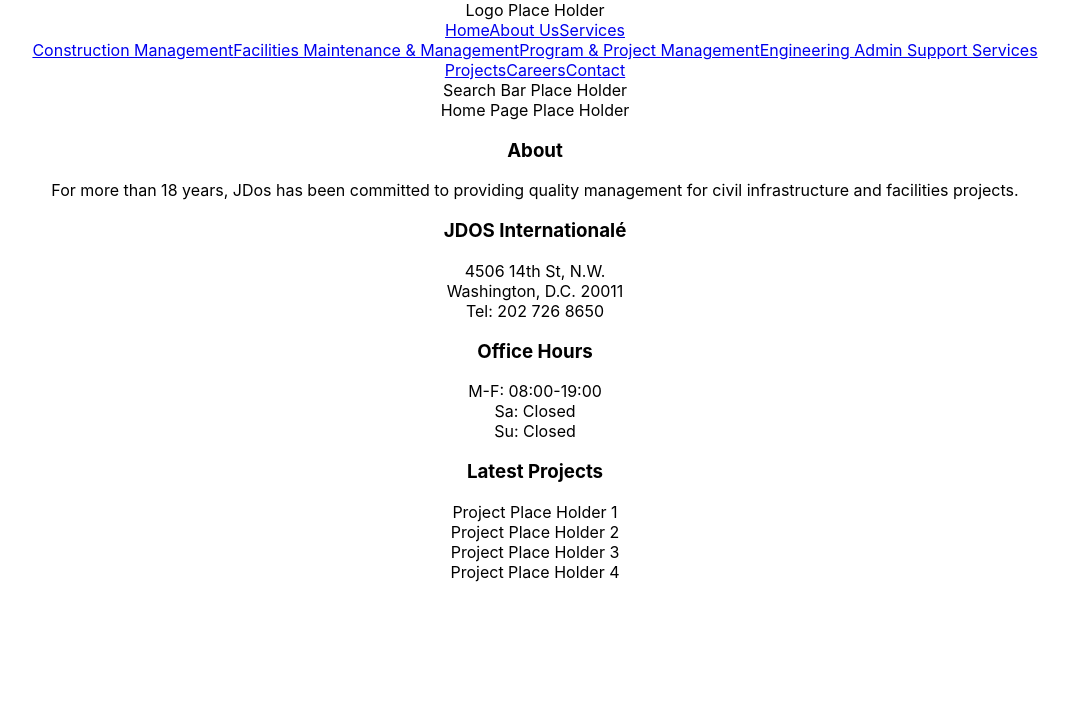
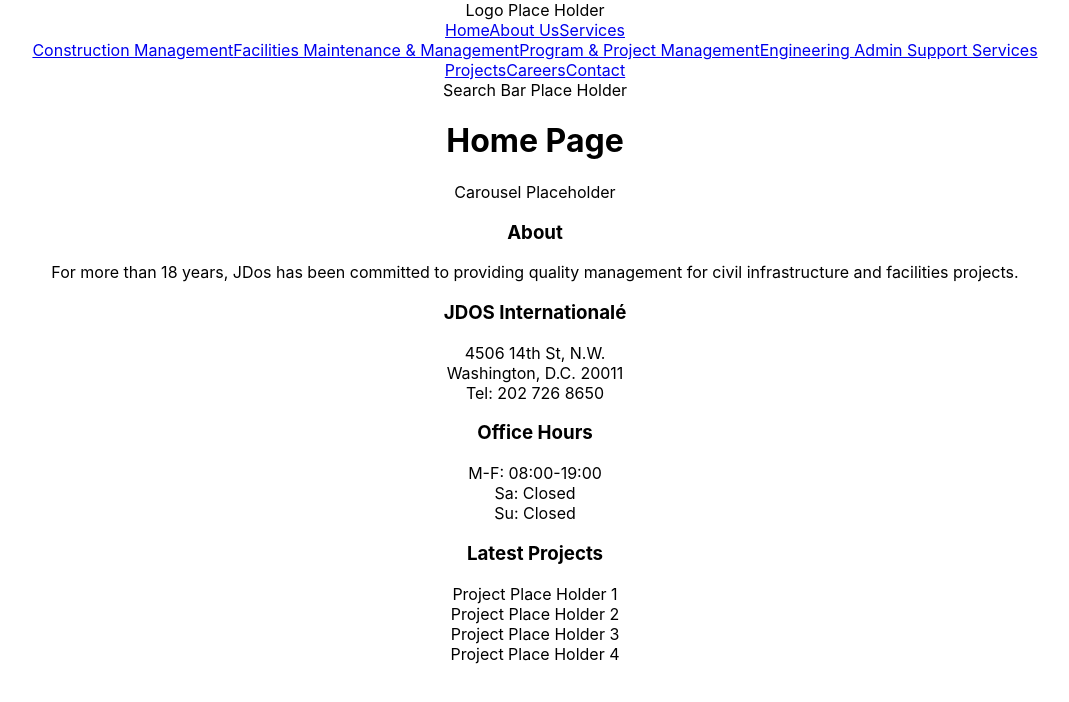
Before and after one commit to TraiLynne/JDOSInternational, a React (Create React App) app in the folder app/: page / in a window 1280 px wide. Shown: the top 702 px of the page, without its empty margins (105-1174 px from the left). Built offline with nearby package versions, Linux system fonts and the light colour scheme.

Commit message:
Create Hero Placeholder on Home Successfully render to Home component

```diff
--- /dev/null
+++ b/app/src/components/home/hero-area.js
@@ -0,0 +1,11 @@
+import React from 'react';
+
+const HomeHero = () => {
+    return (
+        <div>
+            Carousel Placeholder
+        </div>
+    )
+}
+
+export default HomeHero;
--- a/app/src/components/home/home-page.js
+++ b/app/src/components/home/home-page.js
@@ -1,10 +1,14 @@
 import React, { Component } from 'react';
+
+// Components
+import HomeHero from './hero-area';
 
 export default class Home extends Component {
     render() {
         return (
             <div>
-                Home Page Place Holder
+                <h1>Home Page</h1>
+                <HomeHero/>
             </div>
         );
     }
```
